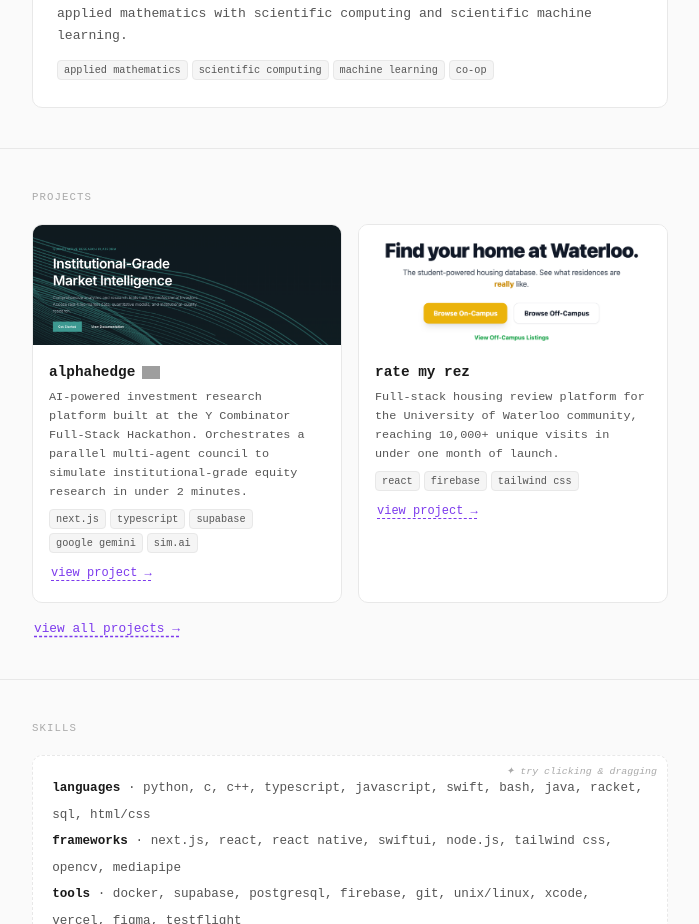
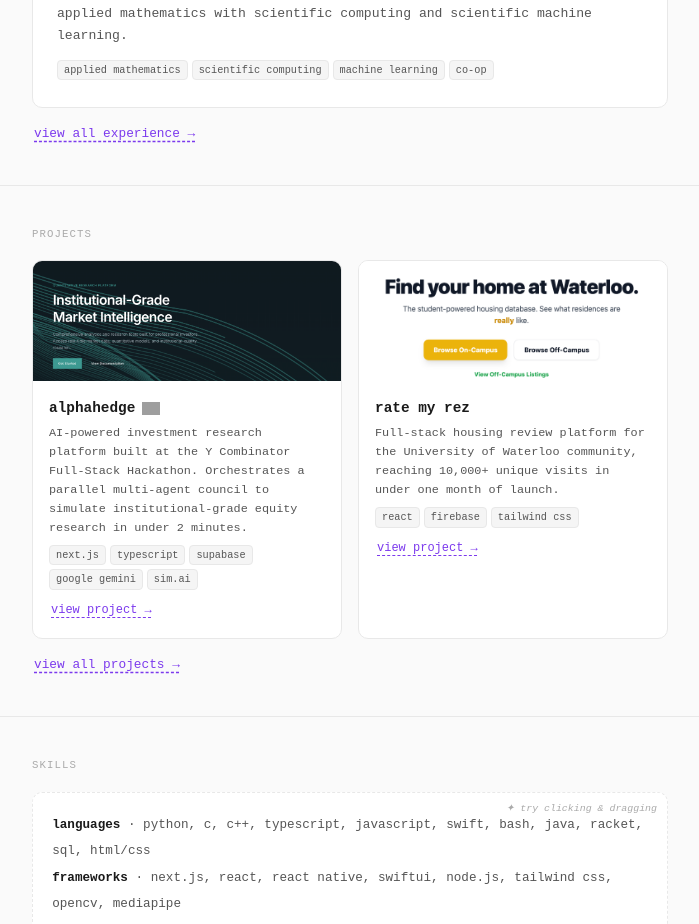
Before and after one commit to draggle/portfolio, a Next.js app: page / in a window 1280 px wide. Shown: the part 1000-1924 px from the top of the page, without its empty margins (290-989 px from the left). Built offline with nearby package versions, Linux system fonts and the light colour scheme; grey boxes are pictures that could not be loaded; a web font is replaced by a local one.

Commit message:
feat: add view all experience link to home page experience section
Co-Authored-By: Claude Sonnet 4.6 <noreply@anthropic.com>

```diff
--- a/src/components/ExperienceSection.tsx
+++ b/src/components/ExperienceSection.tsx
@@ -35,6 +35,9 @@ export default function ExperienceSection() {
           </Link>
         ))}
       </div>
+      <div className="view-all">
+        <a href="/experience" className="nyx-link">view all experience →</a>
+      </div>
     </section>
   )
 }
```
